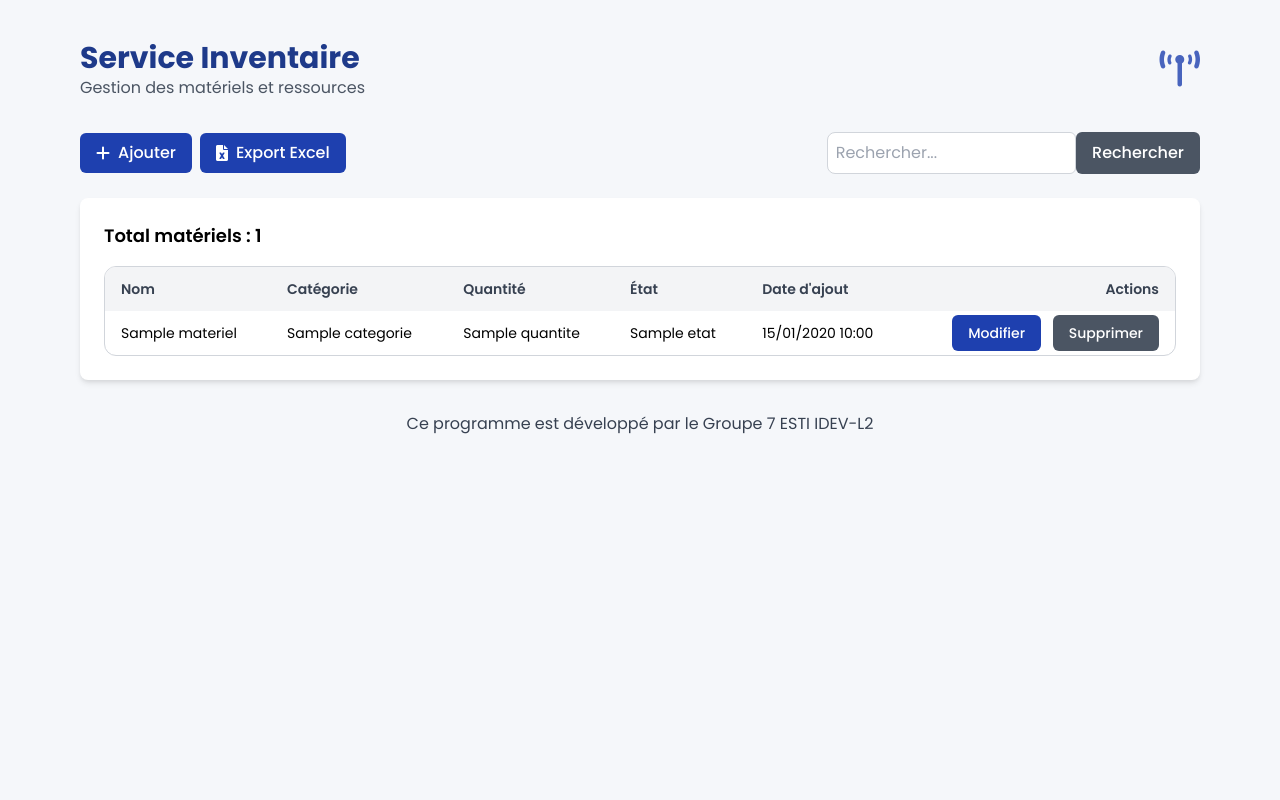
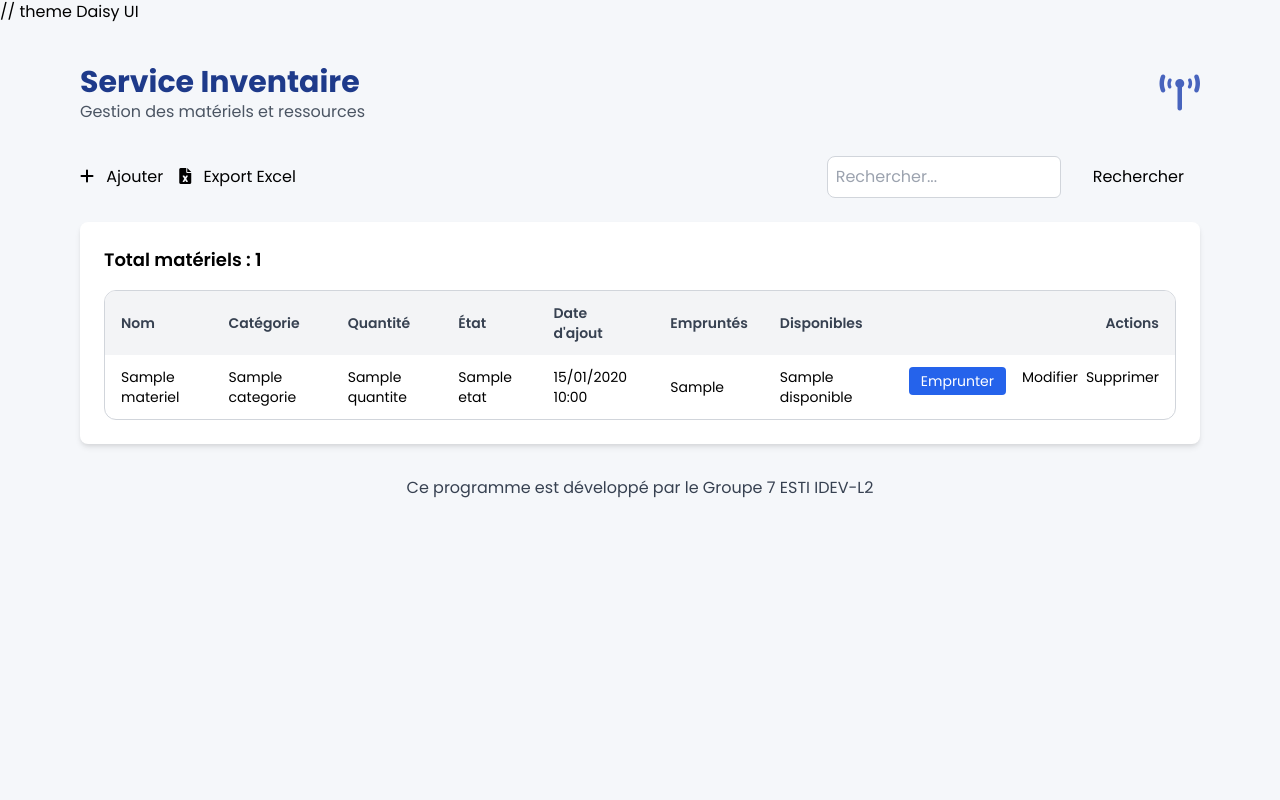
Before and after one commit to ambyandrenot-cpu/Gestion_Inventaire, a Django app: template gestion/templates/gestion/main.html in a window 1280 px wide. Run offline with Django 5.2, Linux system fonts and the light colour scheme; the template is opened without the code that fills it: most values are stand-ins (such as "Sample title", 1, 10 or a date in 2020); some libraries are stand-ins or nearby versions.

Commit message:
feat(emprunt): ajout du fonctionnalite d'emprunt

```diff
--- a/gestion/models.py
+++ b/gestion/models.py
@@ -5,6 +5,7 @@ class Materiel(models.Model):
     nom = models.CharField(max_length=100)
     categorie = models.CharField(max_length=50, default="Inconnu")
     quantite = models.PositiveIntegerField()
+    quantite_empruntee = models.PositiveIntegerField(default=0)
     date_ajout = models.DateTimeField(auto_now_add=True)
     etat = models.CharField(
         max_length=50,
@@ -15,5 +16,9 @@ class Materiel(models.Model):
         ]
     )
 
+    @property
+    def disponible(self):
+        return self.quantite - self.quantite_empruntee
+
     def __str__(self):
         return self.nom
--- a/gestion/static/gestion/style.css
+++ b/gestion/static/gestion/style.css
@@ -38,7 +38,7 @@ body {
     background-color: #e2e8f0;
 }
 
-.btn-primary {
+/* .btn-primary {
     background-color: #1e40af;
     color: white;
     padding: 0.5rem 1rem;
@@ -75,7 +75,7 @@ body {
 
 .btn-danger:hover {
     background-color: #b91c1c;
-}
+} */
 
 select, input {
     padding: 0.5rem;
--- a/gestion/templates/gestion/main.html
+++ b/gestion/templates/gestion/main.html
@@ -1,6 +1,6 @@
 {% load static %}
 <!DOCTYPE html>
-<html lang="fr">
+<html lang="fr" data-theme="CMJN"> // theme Daisy UI
 <head>
     <meta charset="UTF-8"/>
     <meta name="viewport" content="width=device-width, initial-scale=1.0"/>
@@ -8,10 +8,13 @@
 
     <!-- TailwindCSS + FontAwesome -->
     <link href="https://cdn.jsdelivr.net/npm/tailwindcss@2.2.19/dist/tailwind.min.css" rel="stylesheet">
+    <link href="https://cdn.jsdelivr.net/npm/daisyui@5" rel="stylesheet" type="text/css" />
+    <script src="https://cdn.jsdelivr.net/npm/@tailwindcss/browser@4"></script>
     <link rel="stylesheet" href="https://cdn.jsdelivr.net/npm/@fortawesome/fontawesome-free@6.0.0/css/all.min.css">
-
+    <link href="https://cdn.jsdelivr.net/npm/daisyui@5/themes.css" rel="stylesheet" type="text/css" />
     <!-- Styles locaux -->
     <link rel="stylesheet" type="text/css" href="{% static 'gestion/style.css' %}">
+
 </head>
 
 <body>
@@ -45,12 +48,12 @@
     <!-- BARRE D'ACTIONS -->
     <div class="flex justify-between items-center mb-6 no-print">
         <div class="flex space-x-2">
-            <a href="?action=add" class="btn-primary py-2 px-4 flex items-center">
+            <a href="?action=add" class="btn btn-outline btn-success">
                 <i class="fas fa-plus mr-2"></i> Ajouter
             </a>
 
             <a href="{% url 'export_excel' %}"
-               class="btn-primary py-2 px-4 flex items-center">
+               class="btn btn-dash btn-warning">
                 <i class="fas fa-file-excel mr-2"></i> Export Excel
             </a>
         </div>
@@ -60,7 +63,7 @@
             <div class="flex">
                 <input name="q" type="text" placeholder="Rechercher..." value="{{ query }}"
                        class="w-full p-2 border rounded-l-lg">
-                <button type="submit" class="btn-secondary rounded-r-lg px-4">Rechercher</button>
+                <button type="submit" class="btn-secondary rounded-r-lg px-4 ml-4">Rechercher</button>
             </div>
         </form>
     </div>
@@ -79,6 +82,8 @@
                     <th class="px-4 py-3 font-semibold text-gray-700">Quantité</th>
                     <th class="px-4 py-3 font-semibold text-gray-700">État</th>
                     <th class="px-4 py-3 font-semibold text-gray-700">Date d'ajout</th>
+                    <th class="px-4 py-3 font-semibold text-gray-700">Empruntés</th>
+                    <th class="px-4 py-3 font-semibold text-gray-700">Disponibles</th>
                     <th class="px-4 py-3 font-semibold text-gray-700 text-right">Actions</th>
                 </tr>
                 </thead>
@@ -95,10 +100,18 @@
                         {{ materiel.date_ajout|date:"d/m/Y H:i" }}
                     </td>
 
-                    <td class="px-4 py-3 text-right space-x-2">
-                        <a href="?action=edit&id={{ materiel.id }}" class="btn-primary">Modifier</a>
-                        <a href="?action=delete&id={{ materiel.id }}" class="btn-secondary">Supprimer</a>
-                    </td>
+                    <td class="px-4 py-3">{{ materiel.quantite_empruntee }}</td>
+<td class="px-4 py-3">{{ materiel.disponible }}</td>
+
+<td class="px-4 py-3 text-right space-x-2 flex justify-end">
+    <a href="{% url 'emprunter_materiel' materiel.id %}"
+       class="btn btn-primary bg-blue-600 text-white px-3 py-1 rounded">
+       Emprunter
+    </a>
+
+    <a href="?action=edit&id={{ materiel.id }}" class="btn btn-dash btn-warning">Modifier</a>
+    <a href="?action=delete&id={{ materiel.id }}" class="btn btn-soft btn-error">Supprimer</a>
+</td>
                 </tr>
                 {% endfor %}
                 </tbody>
--- a/gestion/urls.py
+++ b/gestion/urls.py
@@ -6,5 +6,6 @@ urlpatterns = [
     path("materiel/ajouter/", views.ajouter_materiel, name="add_materiel"),
     path("materiel/modifier/<int:pk>/", views.modifier_materiel, name="edit_materiel"),
     path("materiel/supprimer/<int:pk>/", views.supprimer_materiel, name="delete_materiel"),
+    path("materiel/emprunter/<int:pk>/", views.emprunter_materiel, name="emprunter_materiel"),
     path("export-excel/", views.exporter_excel, name="export_excel"),
 ]
```
Also changed, not shown: gestion/views.py (+12 -2 lines).
